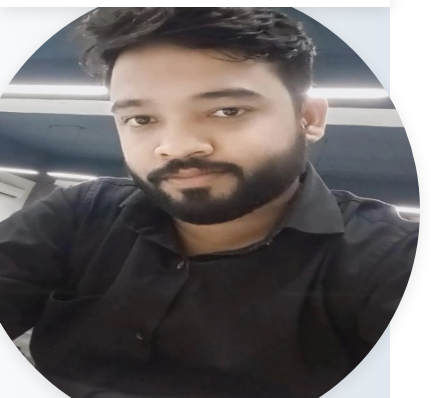
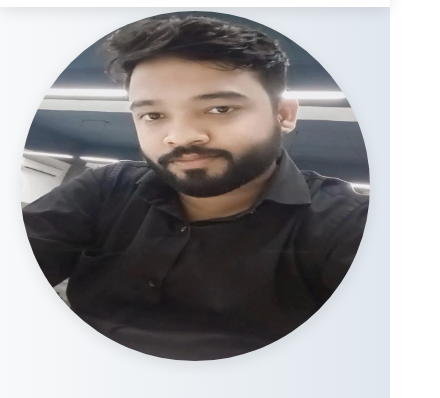
Before and after one commit to Deep-nestorbird/deepsrivastava, a plain HTML site: page index.html in a window 390 px wide. Shown: the part 125-523 px from the top of the page, 440 px wide, since content can reach past the window. Drawn offline with Linux system fonts and the light colour scheme.

Commit message:
Update index.html

```diff
--- a/index.html
+++ b/index.html
@@ -236,7 +236,7 @@
 
      .hero-image img {
     width: 450px;
-    height: 450px;
+    height: 350px;
     margin-top: 30px;
     object-fit: cover;  /* Crops extra part, fills circle */
     border-radius: 50%;
@@ -638,7 +638,7 @@
             }
 
             .hero-image img {
-                max-width: 450px;
+                max-width: 350px;
                 margin-top: 30px;
             }
 
```
